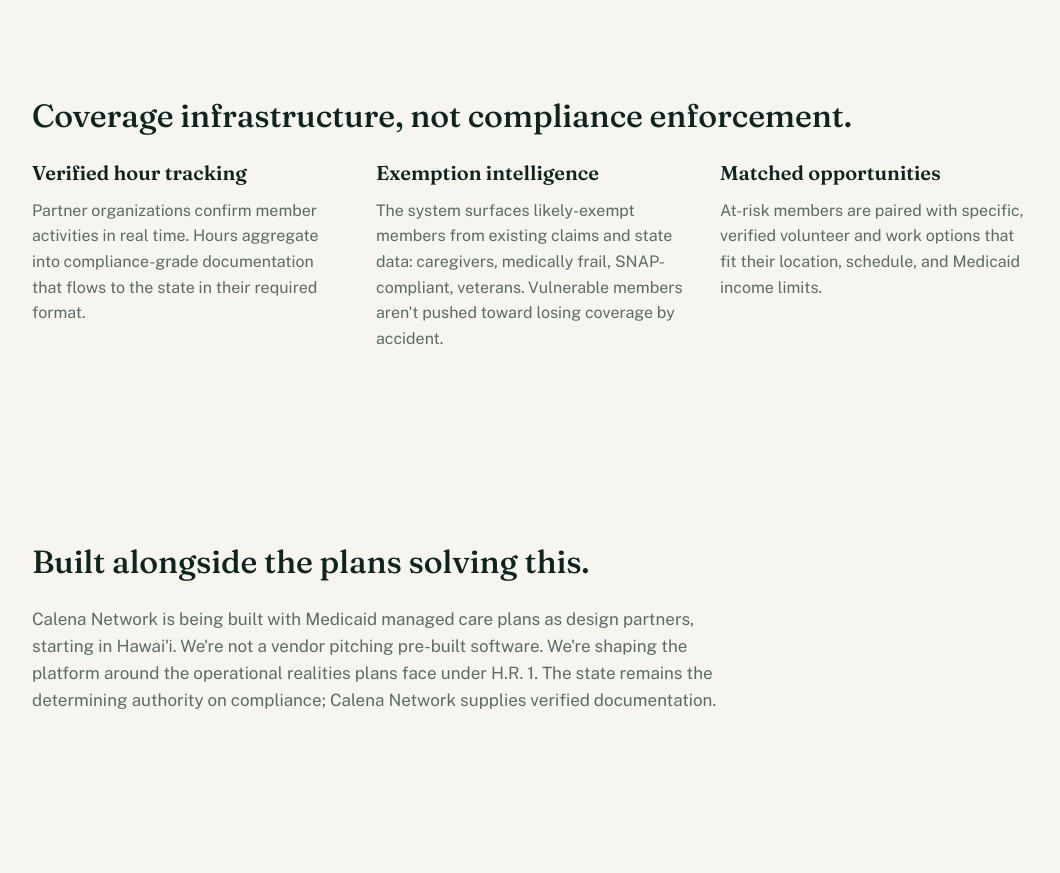
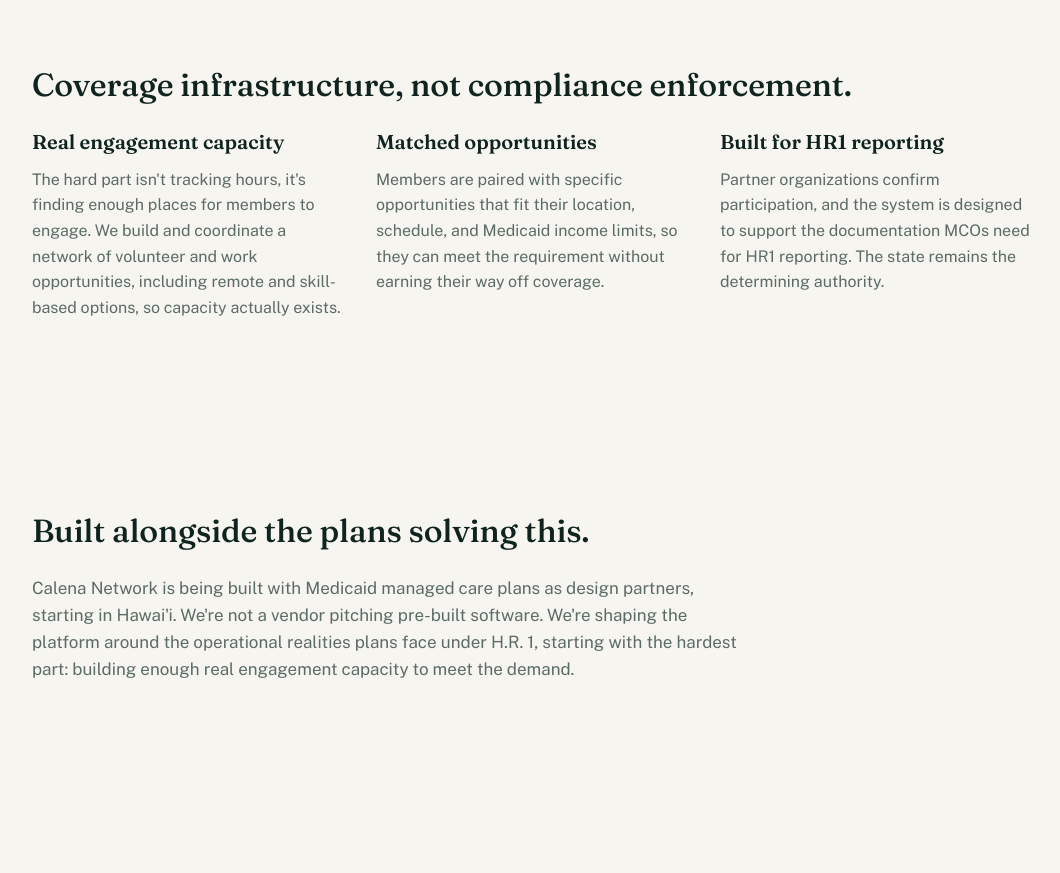
Before and after one commit to alphaloom21/calena-landing, a plain HTML site: page index.html in a window 1280 px wide. Shown: the part 1260-2133 px from the top of the page, without its empty margins (108-1168 px from the left). Drawn offline with nearby package versions, Linux system fonts and the light colour scheme.

Commit message:
Update index.html

```diff
--- a/index.html
+++ b/index.html
@@ -4,7 +4,7 @@
 <meta charset="UTF-8">
 <meta name="viewport" content="width=device-width, initial-scale=1.0">
 <title>Calena Network: Community Engagement Infrastructure for Medicaid</title>
-<meta name="description" content="Calena Network helps Medicaid managed care plans support members through the community engagement requirement by tracking verified hours, surfacing exemptions, and producing state-acceptable documentation, so eligible people don't lose coverage to paperwork.">
+<meta name="description" content="Calena Network builds real volunteer and engagement capacity for Medicaid members, the opportunities they need to meet the community engagement requirement, designed to support HR1 reporting so eligible people don't lose coverage to paperwork.">
 
 <link rel="canonical" href="https://calenanetwork.com/">
 <meta name="theme-color" content="#0d5c54">
@@ -14,12 +14,12 @@
 <meta property="og:type" content="website">
 <meta property="og:site_name" content="Calena Network">
 <meta property="og:title" content="Calena Network: Community Engagement Infrastructure for Medicaid">
-<meta property="og:description" content="Helping Medicaid managed care plans keep members covered through H.R. 1 by tracking verified hours, surfacing exemptions, and producing state-acceptable documentation.">
+<meta property="og:description" content="Calena Network builds real volunteer and engagement capacity for Medicaid members, designed to support HR1 requirements.">
 <meta property="og:url" content="https://calenanetwork.com/">
 
 <meta name="twitter:card" content="summary">
 <meta name="twitter:title" content="Calena Network: Community Engagement Infrastructure for Medicaid">
-<meta name="twitter:description" content="Helping Medicaid managed care plans keep members covered through H.R. 1 by tracking verified hours, surfacing exemptions, and producing state-acceptable documentation.">
+<meta name="twitter:description" content="Calena Network builds real volunteer and engagement capacity for Medicaid members, designed to support HR1 requirements.">
 
 <link rel="preconnect" href="https://fonts.googleapis.com">
 <link rel="preconnect" href="https://fonts.gstatic.com" crossorigin>
@@ -241,7 +241,7 @@
       <div class="container">
         <p class="kicker">Community Engagement Infrastructure</p>
         <h1>Keeping Medicaid members covered through H.R. 1.</h1>
-        <p class="subhead">Calena Network helps Medicaid managed care plans support members through the community engagement requirement by tracking verified hours, surfacing exemptions, and producing state-acceptable documentation, so eligible people don't lose coverage to paperwork.</p>
+        <p class="subhead">Calena Network builds real volunteer and engagement capacity for Medicaid members, the opportunities they need to meet the community engagement requirement, designed to support HR1 reporting so eligible people don't lose coverage to paperwork.</p>
         <a class="cta" href="https://calenanetwork.vercel.app/">View the working demo →</a>
         <p class="cta-note">Demo uses sample data. Production runs on partner MCO data under BAA.</p>
       </div>
@@ -260,16 +260,16 @@
         <h2>Coverage infrastructure, not compliance enforcement.</h2>
         <div class="columns">
           <div class="col">
-            <h3>Verified hour tracking</h3>
-            <p>Partner organizations confirm member activities in real time. Hours aggregate into compliance-grade documentation that flows to the state in their required format.</p>
-          </div>
-          <div class="col">
-            <h3>Exemption intelligence</h3>
-            <p>The system surfaces likely-exempt members from existing claims and state data: caregivers, medically frail, SNAP-compliant, veterans. Vulnerable members aren't pushed toward losing coverage by accident.</p>
+            <h3>Real engagement capacity</h3>
+            <p>The hard part isn't tracking hours, it's finding enough places for members to engage. We build and coordinate a network of volunteer and work opportunities, including remote and skill-based options, so capacity actually exists.</p>
           </div>
           <div class="col">
             <h3>Matched opportunities</h3>
-            <p>At-risk members are paired with specific, verified volunteer and work options that fit their location, schedule, and Medicaid income limits.</p>
+            <p>Members are paired with specific opportunities that fit their location, schedule, and Medicaid income limits, so they can meet the requirement without earning their way off coverage.</p>
+          </div>
+          <div class="col">
+            <h3>Built for HR1 reporting</h3>
+            <p>Partner organizations confirm participation, and the system is designed to support the documentation MCOs need for HR1 reporting. The state remains the determining authority.</p>
           </div>
         </div>
       </div>
@@ -278,7 +278,7 @@
     <section class="position">
       <div class="container">
         <h2>Built alongside the plans solving this.</h2>
-        <p class="body">Calena Network is being built with Medicaid managed care plans as design partners, starting in Hawai'i. We're not a vendor pitching pre-built software. We're shaping the platform around the operational realities plans face under H.R. 1. The state remains the determining authority on compliance; Calena Network supplies verified documentation.</p>
+        <p class="body">Calena Network is being built with Medicaid managed care plans as design partners, starting in Hawai'i. We're not a vendor pitching pre-built software. We're shaping the platform around the operational realities plans face under H.R. 1, starting with the hardest part: building enough real engagement capacity to meet the demand.</p>
       </div>
     </section>
 
```
